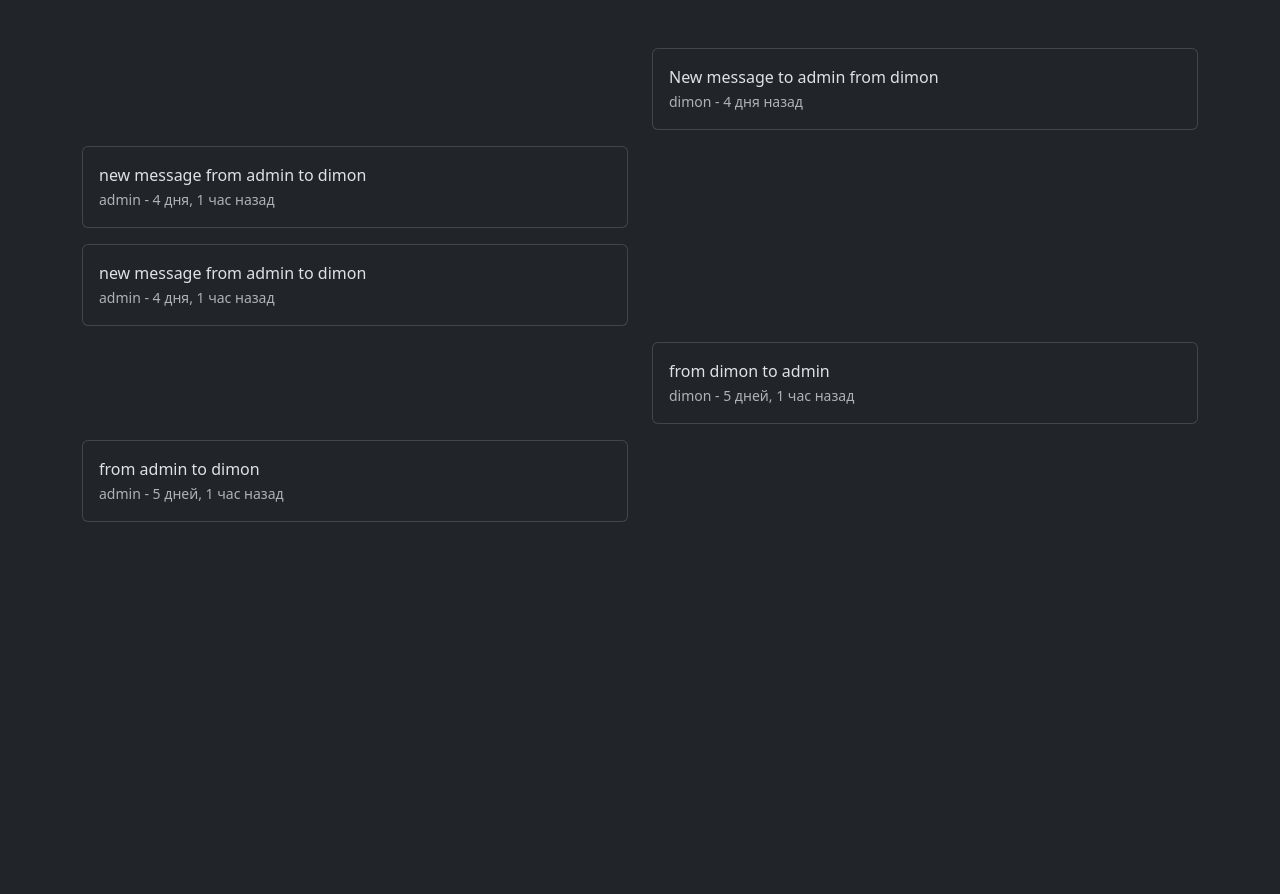
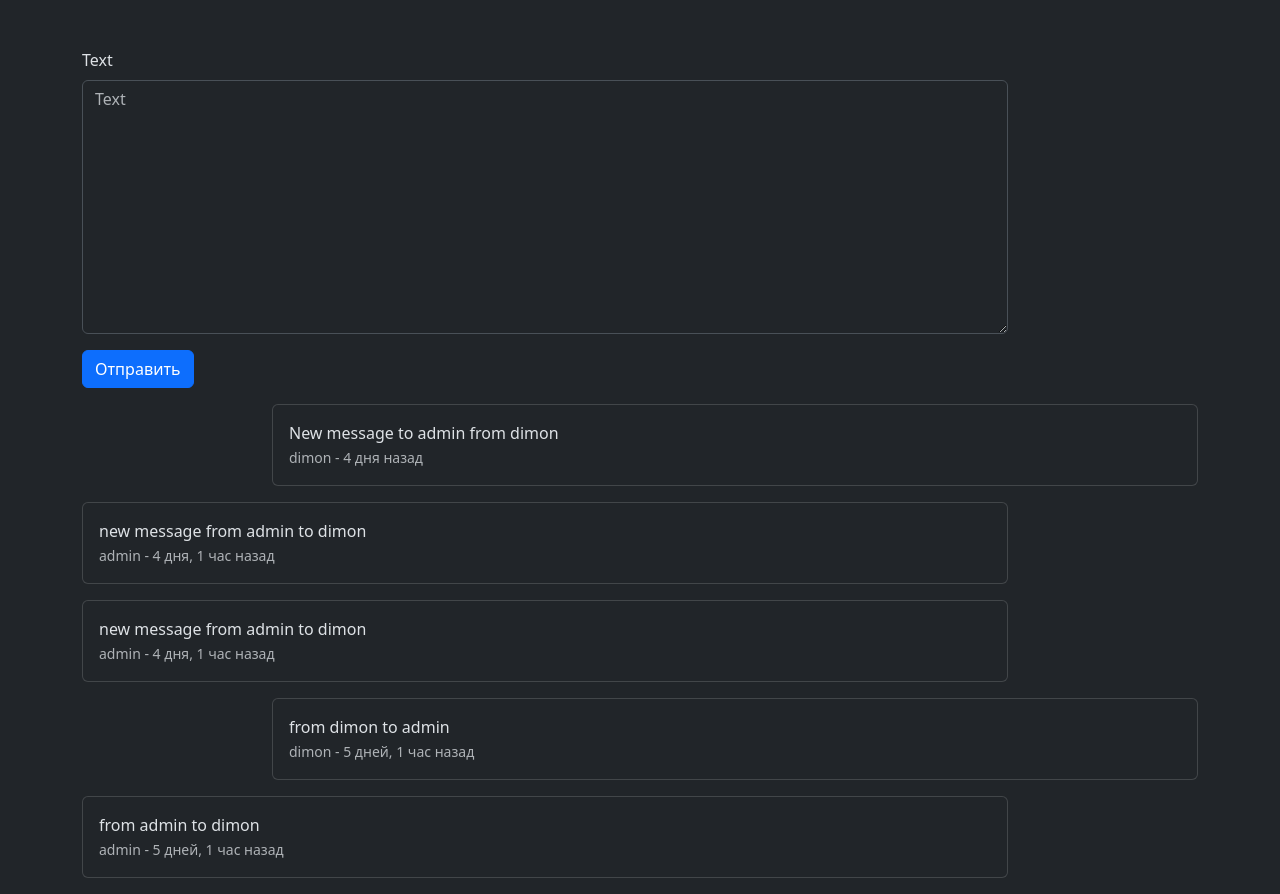
Before and after one commit to Sig42/playmate, a Django app: page /main_app/playmate/7/messages/ in a window 1280 px wide. Shown: the part 56-950 px from the top of the page. Before the commit the page ends 578 px from the top, so only its background shows below. Run offline with Django 5.2, Linux system fonts and the light colour scheme; a user stored in the database is signed in; data comes from the database, SQL or seed files in the repository; both versions use the stored data as it was after the commit; some libraries are stand-ins or nearby versions.

Commit message:
create MessageCreateView and replace MessageListView; alter messages.html;

```diff
--- a/main_app/urls.py
+++ b/main_app/urls.py
@@ -65,6 +65,6 @@ urlpatterns = [
          views.PlaymatesListView.as_view(),
          name='playmates'),
     path('playmate/<int:pk>/messages/',
-         views.MessagesListView.as_view(),
+         views.MessageCreateView.as_view(),
          name='messages'),
 ]
--- a/main_app/views.py
+++ b/main_app/views.py
@@ -1,6 +1,6 @@
 from django.contrib.auth.mixins import LoginRequiredMixin
 from django.contrib.auth.models import User
-from django.shortcuts import render
+from django.shortcuts import render, get_object_or_404
 from django.urls import reverse_lazy
 from django.views.generic import ListView, DetailView, CreateView, DeleteView
 from django.contrib.auth.decorators import login_required
@@ -279,6 +279,7 @@ class PlaymatesListView(LoginRequiredMixin, ListView):
         return queryset
 
 
+"""
 class MessagesListView(LoginRequiredMixin, ListView):
     model = Message
     template_name = 'main_app/messages.html'
@@ -292,8 +293,36 @@ class MessagesListView(LoginRequiredMixin, ListView):
 
     def get_context_data(self, **kwargs):
         context = super().get_context_data(**kwargs)
-        context['playmates_name'] = User.objects.get(pk=self.kwargs.get('pk')).username
+        context['playmate_name'] = get_object_or_404(User, pk=self.kwargs.get('pk')).username
         return context
+
+"""
+
+
+class MessageCreateView(CreateView):
+    model = Message
+    fields = ['text']
+    template_name = 'main_app/messages.html'
+
+    def get_success_url(self):
+        pk = self.kwargs.get('pk')
+        if pk:
+            return reverse_lazy('main:messages', kwargs={'pk': pk})
+        return reverse_lazy('main:playmates')
+
+    def form_valid(self, form):
+        form.instance.from_user = self.request.user
+        form.instance.to_user = get_object_or_404(User, pk=self.kwargs.get('pk'))
+        return super().form_valid(form)
+
+    def get_context_data(self, **kwargs):
+        context = super().get_context_data(**kwargs)
+        playmate_id = self.kwargs.get('pk')
+        user = self.request.user
+        message_filters = (Q(from_user__pk=playmate_id) | Q(to_user__pk=playmate_id))
+        context['messages'] = Message.mngr.get_my_msgs(user=user).filter(message_filters)
+        return context
+
 
 def home_page(request):
     return render(request, 'base.html')
--- a/templates/main_app/messages.html
+++ b/templates/main_app/messages.html
@@ -9,9 +9,18 @@
 
 {% block content %}
 <div class="container-sm mt-5">
+    <div class="row mb-3 justify-content-start">
+        <div class="col-10">
+            <form method="post" class="form">
+                {% csrf_token %}
+                {% bootstrap_form form %}
+                {% bootstrap_button button_type='submit' content='Отправить' %}
+            </form>
+        </div>
+    </div>
     {% for message in messages %}
         <div class="row mb-3 {% if message.from_user == request.user %}justify-content-start{% else %}justify-content-end{% endif %}">
-            <div class="col-md-6">
+            <div class="col-10">
                 <div class="card">
                     <div class="card-body">
                         <p class="card-text mb-0">{{ message.text }}</p>
--- a/templates/main_app/player.html
+++ b/templates/main_app/player.html
@@ -23,6 +23,10 @@
                         {% empty %}
                             У игрока пока нет пожеланий.
                         {% endfor %}
+                        <a href="#" class="btn btn-primary"></a>
+
+                        <!-- !!!!!!!    Link to create message here !!!!!!!!!!! -->
+
                     </div>
                 </div>
             </div>
--- a/templates/main_app/test_announcement_create.html
+++ b/templates/main_app/test_announcement_create.html
@@ -15,7 +15,6 @@
                 <form method="post" class="form">
                     {% csrf_token %}
                     {% bootstrap_form form %}
-
                     {% bootstrap_button button_type='submit' content='OK' %}
                 </form>
             </div>
```
Also changed, not shown: db.sqlite3.
